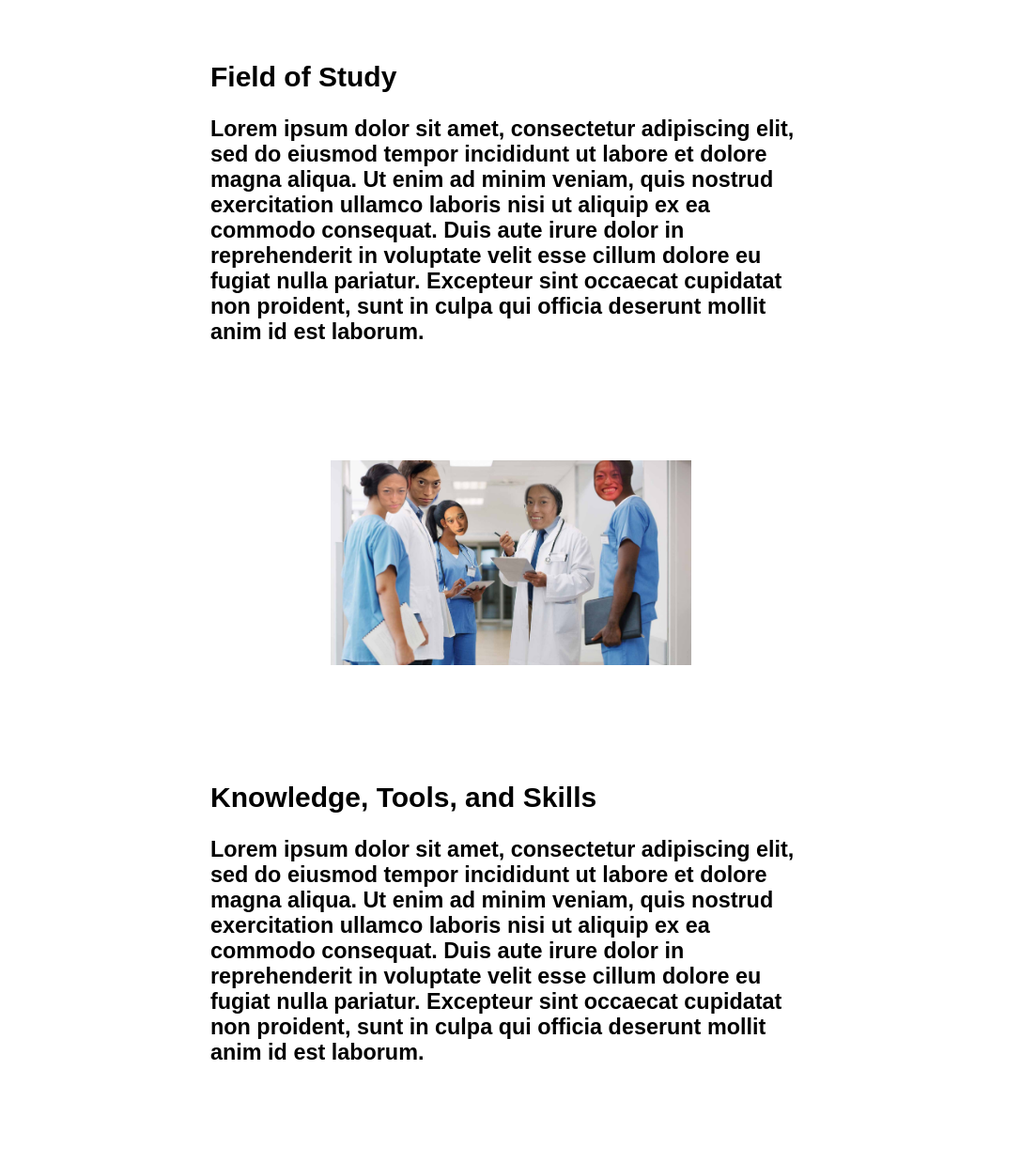
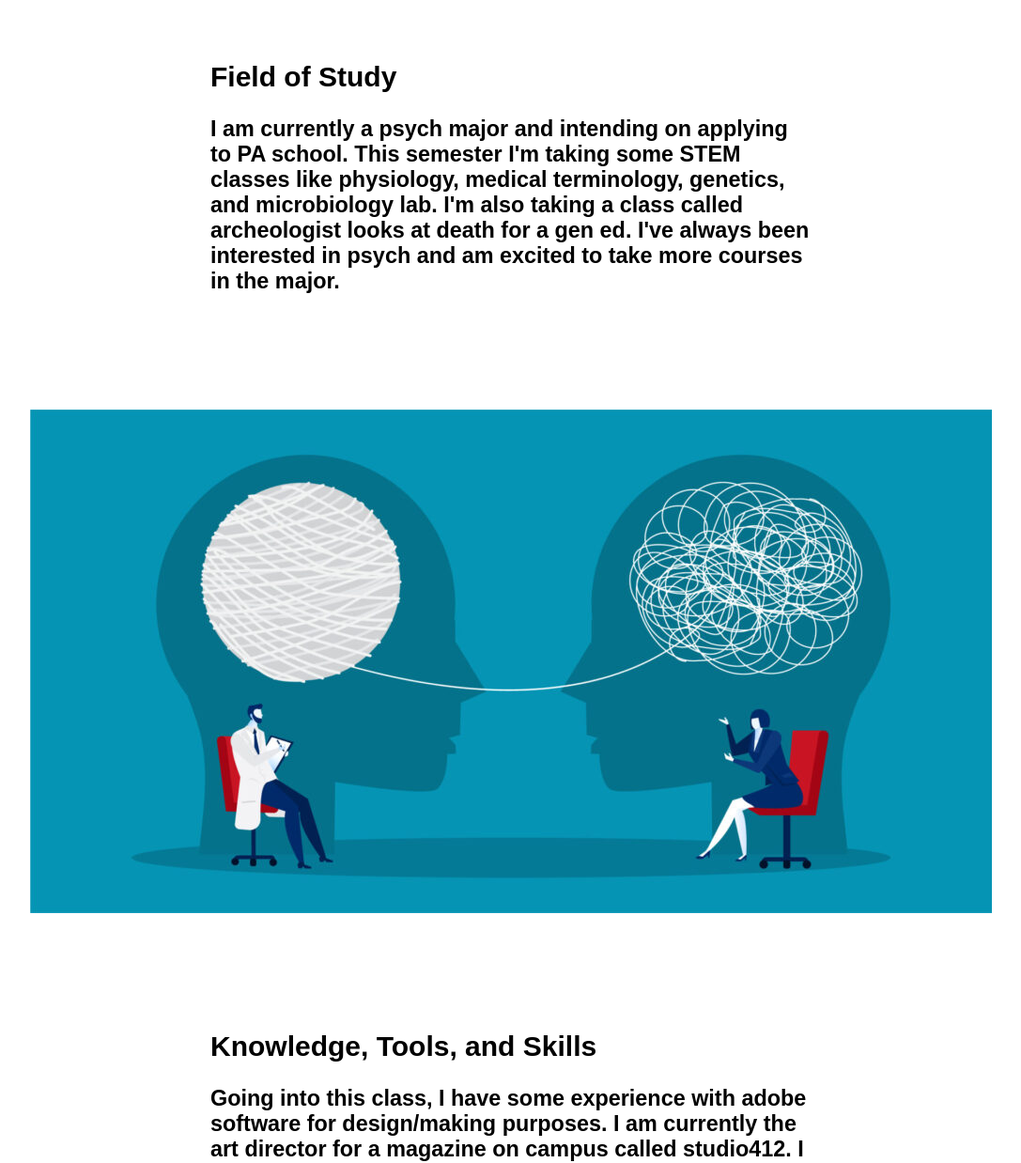
Before and after one commit to meatloafia/Project-Fuego-SC, a plain HTML site: page index.html in a window 1280 px wide. Shown: the part 860-2098 px from the top of the page at 94% size, without its empty margins (96-1183 px from the left). Drawn offline with Linux system fonts and the light colour scheme.

Commit message:
Update index.html

```diff
--- a/index.html
+++ b/index.html
@@ -38,7 +38,7 @@
 <!--Fuego programs sometimes use "in-line styling" to provide quick fixes to content design. In the above case, you could change "left" to "right" or "center" depending on your specific design needs. That said, left align is usually best practice for improving readability.-->
 <div class="textblock" style="text-align: left">
   <h2>Field of Study</h2>
-  <h3>Lorem ipsum dolor sit amet, consectetur adipiscing elit, sed do eiusmod tempor incididunt ut labore et dolore magna aliqua. Ut enim ad minim veniam, quis nostrud exercitation ullamco laboris nisi ut aliquip ex ea commodo consequat. Duis aute irure dolor in reprehenderit in voluptate velit esse cillum dolore eu fugiat nulla pariatur. Excepteur sint occaecat cupidatat non proident, sunt in culpa qui officia deserunt mollit anim id est laborum.</h3>
+  <h3>I am currently a psych major and intending on applying to PA school. This semester I'm taking some STEM classes like physiology, medical terminology, genetics, and microbiology lab. I'm also taking a class called archeologist looks at death for a gen ed. I've always been interested in psych and am excited to take more courses in the major. </h3>
   </div>
 
 
@@ -46,19 +46,19 @@
 <!--Replace the images here. You can also control max-image width%. Keep your file names simple, don't use spaces, and be case sensitive). Be sure to add alt="text." Visually impaired individuals using screen readers rely on alt="text" to describe pictures to them. Describe your image as clearly and succinctly as possible.-->
 
 
-  <img src="horizon.jpg" alt="describe the image HERE for accessibility purposes" class="center-img" style="width:30%;"></img>
+  <img src="psychology.jpg" alt="stock photo of healthcare workers but my face is photoshopped on everyone" class="center-img" style="max-width 30%;"></img>
 
 
 <!--What experience do you have to leverage in this class? Are you a writer, are you a maker, are you a designer, are you a thinker or critic? What is your medium/media? What interests you about that medium/those media? What media/skills do you wish to learn more about/pursue in this class?-->
 
 <div class="textblock" style="text-align: left">
   <h2>Knowledge, Tools, and Skills</h2>
-    <h3>Lorem ipsum dolor sit amet, consectetur adipiscing elit, sed do eiusmod tempor incididunt ut labore et dolore magna aliqua. Ut enim ad minim veniam, quis nostrud exercitation ullamco laboris nisi ut aliquip ex ea commodo consequat. Duis aute irure dolor in reprehenderit in voluptate velit esse cillum dolore eu fugiat nulla pariatur. Excepteur sint occaecat cupidatat non proident, sunt in culpa qui officia deserunt mollit anim id est laborum.</h3>
+    <h3>Going into this class, I have some experience with adobe software for design/making purposes. I am currently the art director for a magazine on campus called studio412. I am super interested in using adobe photoshop, illustrator, and indesign to make magazine spreads. I also took an intro to python class last semester where I learned a lot about basic coding. I want to learn a lot more about the intricacies of adobe software in this class. </h3>
   </div>
 
 <!--Quick fact: Did you know "Lorem ipsum," the fill text used in this web template, was hacked out of Cicero's "De finibus bonorum et malorum"? Developers made it non-sensical, so don't bother with Google Translate.-->
 <div>
-<img src="horizon.jpg" alt="describe the image HERE for accessibility purposes" class="center-img" style="max-width:50%;">
+<img src="magazine.jpg" alt="studio412 magazine cover" class="center-img" style="max-width:50%;">
 </div>
 
 
@@ -68,11 +68,12 @@
 <!--So, what exactly is good design? Take some time to explain your design interests...defining it, providing examples, explaining why is it important/significant-->
 <div class="textblock" style="text-align: left">
   <h2>What is good design?</h2>
-      <h3>Lorem ipsum dolor sit amet, consectetur adipiscing elit, sed do eiusmod tempor incididunt ut labore et dolore magna aliqua. Ut enim ad minim veniam, quis nostrud exercitation ullamco laboris nisi ut aliquip ex ea commodo consequat. Duis aute irure dolor in reprehenderit in voluptate velit esse cillum dolore eu fugiat nulla pariatur. Excepteur sint occaecat cupidatat non proident, sunt in culpa qui officia deserunt mollit anim id est laborum.</h3>
+      <h3>Good design is something that is eyecatching and gets the intended message across. I think good design has the power to persuade people and expose them to new things. For example, there are billboard ads that I've driven past that are well designed and pique my interest while being vague enough to encourage me to look more into the company that made the advertisement.  </h3>
   </div>
 
 <!--Replace the images here with examples of good design.-->
-  ***Add a Photo Grid***
+
+
 
   <div class="photogrid">
   <div class="row">
@@ -98,7 +99,7 @@
 
 <div class="textblock" style="text-align: left">
    <h2>In the Future</h2>
-      <h3>Lorem ipsum dolor sit amet, consectetur adipiscing elit, sed do eiusmod tempor incididunt ut labore et dolore magna aliqua. Ut enim ad minim veniam, quis nostrud exercitation ullamco laboris nisi ut aliquip ex ea commodo consequat. Duis aute irure dolor in reprehenderit in voluptate velit esse cillum dolore eu fugiat nulla pariatur. Excepteur sint occaecat cupidatat non proident, sunt in culpa qui officia deserunt mollit anim id est laborum.</h3>
+      <h3>After school I want to apply to PA school and eventually become a physician's assistant. I want to go into healthcare to help those who are the most disenfranchised. I'm also drawn to healthcare because I feel like I have strong interpersonal skills and want to make a meaningful difference in people's lives. While design probably won't be a big part of my professional life, I want to remain creative and continue to design as a hobby outside of work.</h3>
   </div>
 
   <div>
```
